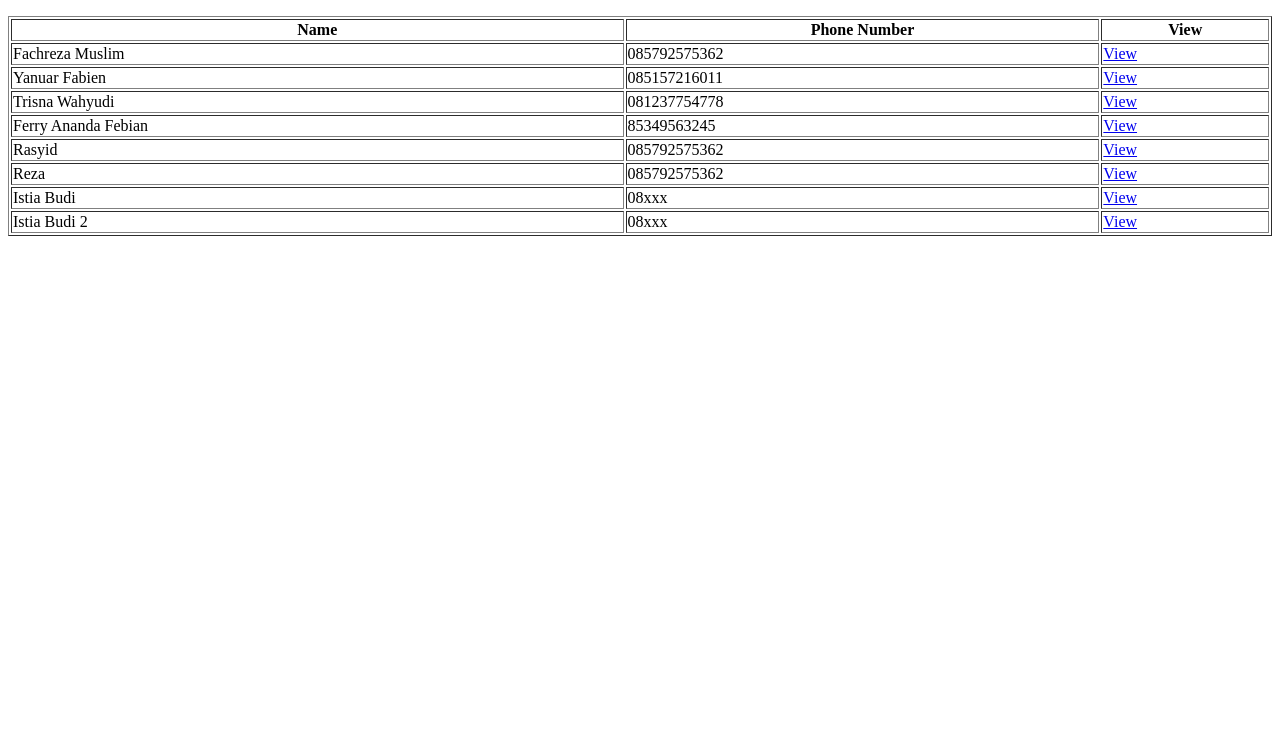
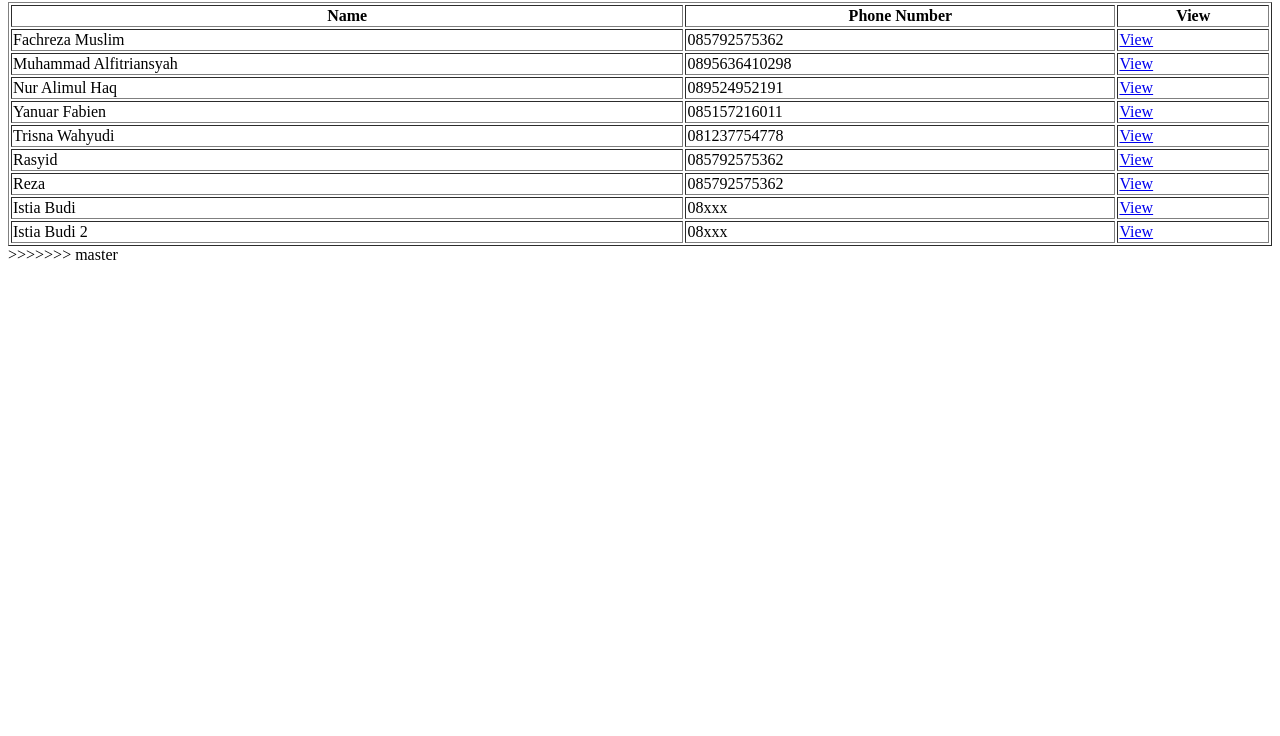
Before and after one commit to fachrezamuslim/belajar-github-km4, a plain HTML site: page index.html in a window 1280 px wide. Shown: the part 64-800 px from the top of the page. Drawn offline with Linux system fonts and the light colour scheme.

Commit message:
feat: #18 merged ferry nih

```diff
--- a/index.html
+++ b/index.html
@@ -1,14 +1,12 @@
-<!DOCTYPE html>
-<html lang="en">
 <head>
-    <meta charset="UTF-8" />
-    <meta http-equiv="X-UA-Compatible" content="IE=edge" />
-    <meta name="viewport" content="width=device-width, initial-scale=1.0" />
+  <meta charset="UTF-8">
+  <meta http-equiv="X-UA-Compatible" content="IE=edge">
+  <meta name="viewport" content="width=device-width, initial-scale=1.0">
   <title>Document</title>
 </head>
 <body>
   <h1>Peserta</h1>
-    <table style="width: 100%" border="1">
+  <table style="width:100%" border="1">
     <thead>
       <tr>
         <th>Name</th>
@@ -25,6 +23,20 @@
         </td>
       </tr>
       <tr>
+        <td>Muhammad Alfitriansyah</td>
+        <td>0895636410298</td>
+        <td>
+          <a href="participants/muhammad.alfitriansyah.html" target="_blank">View</a>
+         </td>
+      </tr>
+      <tr>
+        <td>Nur Alimul Haq</td>
+        <td>089524952191</td>
+        <td>
+          <a href="participants/nur_alimul_haq.html" target="_blank">View</a>
+         </td>
+      </tr>
+      <tr>
         <td>Yanuar Fabien</td>
         <td>085157216011</td>
         <td>
@@ -36,13 +48,6 @@
         <td>081237754778</td>
         <td>
           <a href="participants/trisna_wahyudi.html" target="_blank">View</a>
-          </td>
-        </tr>
-        <tr>
-          <td>Ferry Ananda Febian</td>
-          <td>85349563245</td>
-          <td>
-            <a href="participants/ferry_ananda_febian.html" target="_blank">View</a>
           </td>
       </tr>
       <tr>
@@ -76,4 +81,5 @@
     </tbody>
   </table>
 </body>
+>>>>>>> master
 </html>
```
Lines whose indentation alone changed are shown as unchanged.
